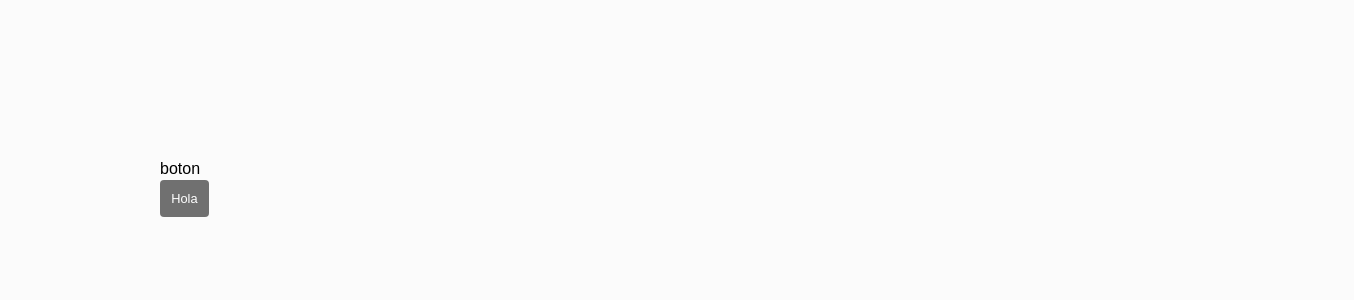
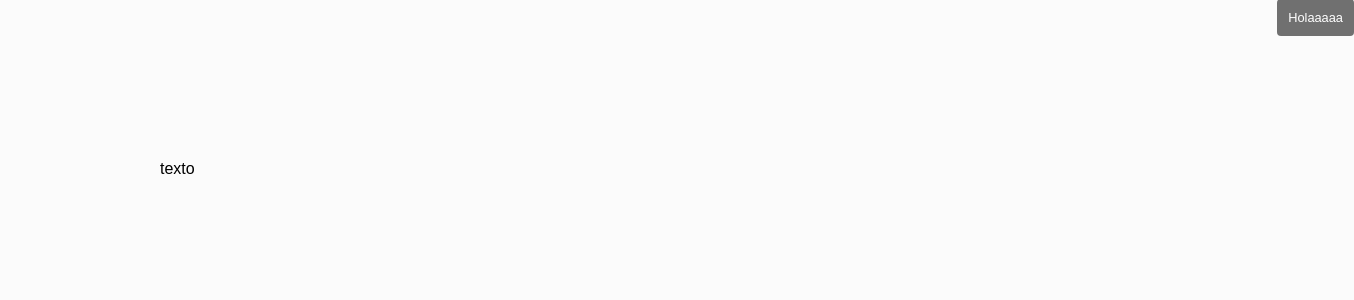
Before and after one commit to aguirrealvaro/utils-library, a React app: page / in a window 1280 px wide. Shown: the top 300 px of the page, 1354 px wide, since content can reach past the window. Built offline with nearby package versions, Linux system fonts and the light colour scheme.

Commit message:
Placement

```diff
--- a/src/components/App/App.tsx
+++ b/src/components/App/App.tsx
@@ -6,8 +6,8 @@ import { HoverCard } from "@/components";
 export const App: FunctionComponent = () => {
   return (
     <ThemeProvider theme={theme}>
-      <HoverCard content="Hola">
-        <button>boton</button>
+      <HoverCard content="Holaaaaa">
+        <span>texto</span>
       </HoverCard>
       <GlobalStyles />
     </ThemeProvider>
--- a/src/components/HoverCard/HoverCard.tsx
+++ b/src/components/HoverCard/HoverCard.tsx
@@ -1,10 +1,10 @@
-import React, { FunctionComponent, useEffect, useRef, useState } from "react";
+import React, { FunctionComponent, useLayoutEffect, useRef, useState } from "react";
 import styled from "styled-components";
 import { Portal } from "../Portal";
 
 type CoordinatesTypes = {
+  top: number;
   left: number;
-  top: number;
 };
 
 type PlacementType = "top" | "right" | "bottom" | "left";
@@ -14,33 +14,53 @@ type HoverCardProps = {
   placement?: PlacementType;
 };
 
-export const HoverCard: FunctionComponent<HoverCardProps> = ({ children, content, placement = "bottom" }) => {
-  const ref = useRef<HTMLDivElement>(null);
-  const [coords, setCoords] = useState<CoordinatesTypes>({ left: 0, top: 0 });
+export const HoverCard: FunctionComponent<HoverCardProps> = ({ children, content, placement = "right" }) => {
+  const childrenRef = useRef<HTMLDivElement>(null);
+  const contentRef = useRef<HTMLDivElement>(null);
+
+  const [coords, setCoords] = useState<CoordinatesTypes>({ top: 0, left: 0 });
   const [showPopover, setShowPopover] = useState<boolean>(true);
 
   const openPopover = () => setShowPopover(true);
   const closePopover = () => setShowPopover(false);
 
-  useEffect(() => {
-    const rect = ref.current?.getBoundingClientRect();
+  useLayoutEffect(() => {
+    const rect = childrenRef.current?.getBoundingClientRect();
 
     if (!rect) return;
 
-    setCoords({
+    const gap = 5;
+    const contentWidth = contentRef.current?.offsetWidth || 0;
+
+    const positions: Record<PlacementType, CoordinatesTypes> = {
+      top: { top: 0, left: 0 },
+      right: { top: rect.y + rect.width + gap, left: rect.x - rect.height / 2 },
+      bottom: { top: 0, left: 0 },
+      left: { top: rect.y - contentWidth - gap, left: rect.x - rect.height / 2 },
+    };
+
+    setCoords(positions[placement]);
+
+    /* setCoords({
+      top: rect.y + window.scrollY,
       left: rect.x + rect.width / 2,
-      top: rect.y + window.scrollY,
-    });
-  }, [ref]);
+    }); */
+
+    console.log({ rect });
+  }, [childrenRef, placement]);
+
+  console.log({ coords });
 
   return (
     <>
-      <Children onMouseEnter={openPopover} onMouseLeave={closePopover} ref={ref}>
+      <Children /* onMouseEnter={openPopover} onMouseLeave={closePopover} */ ref={childrenRef}>
         {children}
       </Children>
       {showPopover && (
         <Portal>
-          <Content coords={coords}>{content}</Content>
+          <Content coords={coords} ref={contentRef}>
+            {content}
+          </Content>
         </Portal>
       )}
     </>
```
